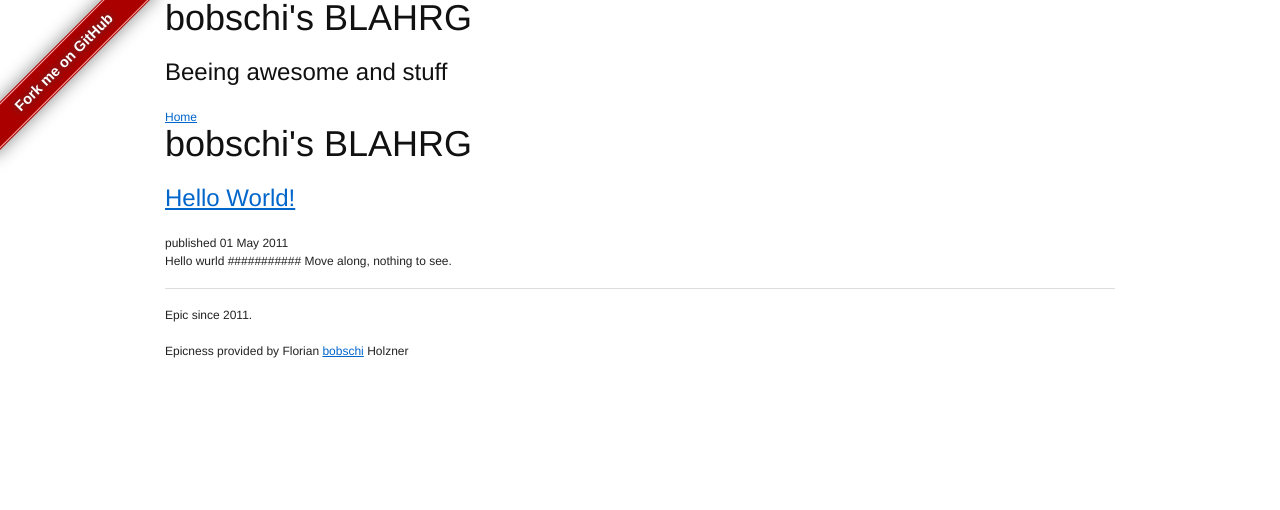
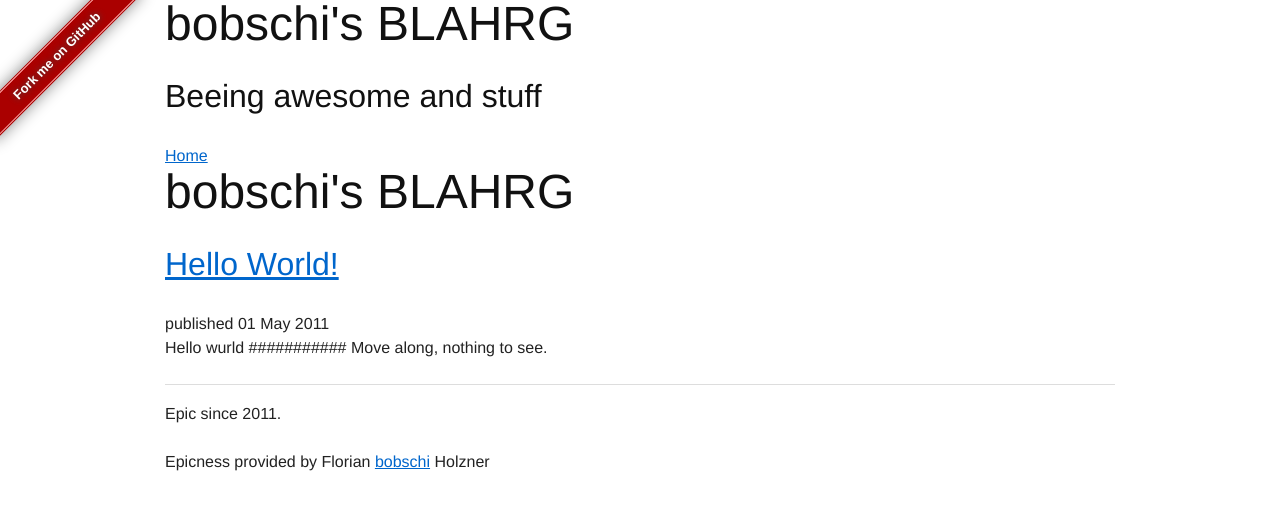
Before and after one commit to bobschi/lebobs.ch, a Jekyll site: the page built from index.markdown, in a window 1280 px wide. Shown: the top 510 px of the page. Built offline with Jekyll 4.4.1, drawn with Linux system fonts in a browser that asks for light colours; Markdown is read by kramdown in place of the engine named in the settings.

Commit message:
some work on the github ribbon

```diff
--- a/stylesheets/screen.css
+++ b/stylesheets/screen.css
@@ -1,11 +1,10 @@
-body { font-family: "Helvetica Neue", Arial, Helvetica, sans-serif; }
+body { font-family: "Helvetica Neue", Arial, Helvetica, sans-serif; font-size: 1.0em; }
 h1, h2, h3, h4, h5, h6 { font-family: Helvetica, "Helvetica Neue", Arial, sans-serif; }
 
 nav ul { list-style: none; margin: 0; padding: 0; }
 nav ul li { display: inline-block; }
 
 .ribbon {
-font-size: 1.5em;
   background-color: #a00;
   overflow: hidden;
   position: absolute;
@@ -26,14 +25,14 @@
 }
 
 .post .ribbon {
-  left: -3em;
+	left: -3.0em;
 	bottom: 2.5em;
 	-moz-transform: rotate(45deg);
 	-webkit-transform: rotate(45deg);
 }
 
 .default .ribbon {
-  left: -3em;
+	left: -3.0em;
 	top: 2.5em;
 	-moz-transform: rotate(-45deg);
 	-webkit-transform: rotate(-45deg);
```
Lines whose indentation alone changed are shown as unchanged.
